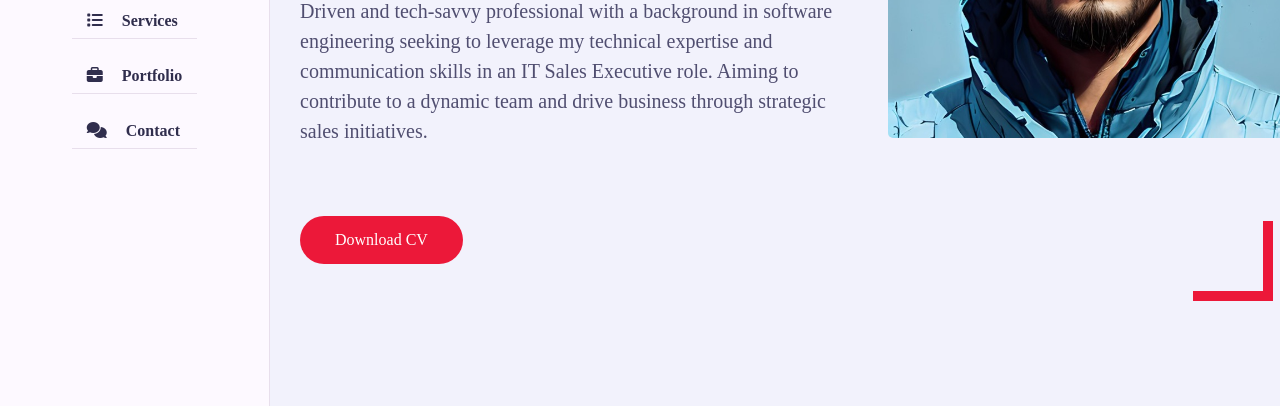
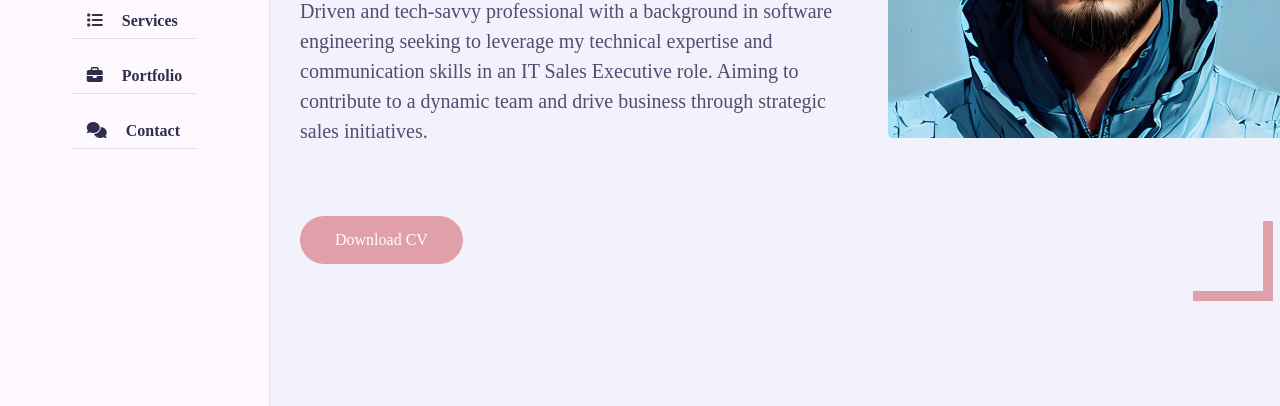
Before and after one commit to milancharan/itsportfolio, a plain HTML site: page index.html in a window 1280 px wide. Shown: the part 394-800 px from the top of the page. Drawn offline with nearby package versions, Linux system fonts and the light colour scheme; a web font is replaced by a local one.

Commit message:
Update color-1.css

```diff
--- a/css/skins/color-1.css
+++ b/css/skins/color-1.css
@@ -1,3 +1,3 @@
 :root {
-            --skin-color: #ec1839;
+            --skin-color: #e19fa9;
 }
```
